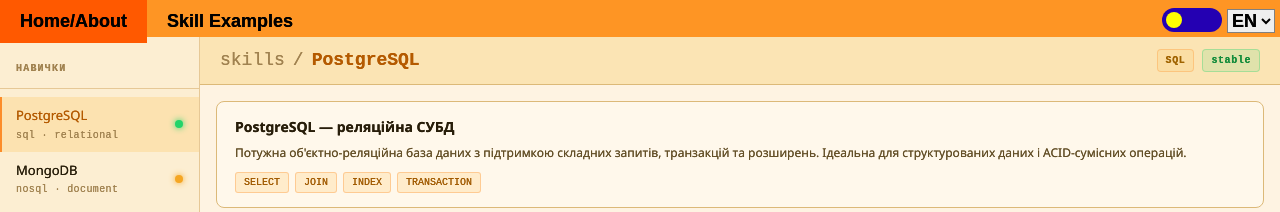
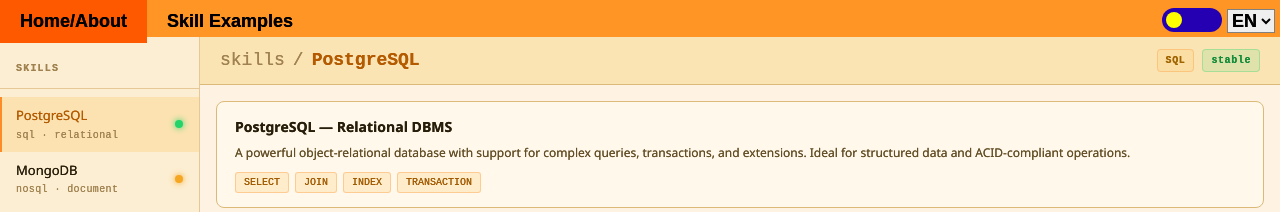
Before and after one commit to Tecrak/portfolio, a Next.js app: page /en/page/examples/postgresql in a window 1280 px wide. Shown: the top 212 px of the page. Built offline with nearby package versions, Linux system fonts and the light colour scheme; no server answers; the database is empty.

Commit message:
Added translation

```diff
--- a/app/[locale]/lang/de.json
+++ b/app/[locale]/lang/de.json
@@ -92,5 +92,27 @@
         "Description": "Abschluss der vollständigen allgemeinen Sekundarschulbildung am Lyzeum Nr. 2 in Stryzhavka mit einem Durchschnitt von 10 Punkten sowie der Bestnote 12 im Fach Informatik. Aktive Teilnahme an Olympiaden in Informatik und Geografie. Mitglied des Organisationsteams der Schule. Unterstützung von Schülern und Lehrkräften bei Computerproblemen und anderen technischen Anliegen."
       }
     ]
+  },
+  "Examples": {
+  "sidebarTitle": "Fähigkeiten",
+  "download": "Lade....",
+  "footerText": "env: bereit",
+  "breadcrumbRoot": "skills",
+  "testAreaLabel": "Testbereich",
+  "indexHint": "← Fähigkeit aus der Liste auswählen",
+  "skills": {
+    "/page/examples/postgresql": {
+      "infoTitle": "PostgreSQL — Relationales DBMS",
+      "infoDesc": "Eine leistungsstarke objektrelationale Datenbank mit Unterstützung für komplexe Abfragen, Transaktionen und Erweiterungen. Ideal für strukturierte Daten und ACID-konforme Operationen."
+    },
+    "/page/examples/mongodb": {
+      "infoTitle": "MongoDB — Dokumentendatenbank",
+      "infoDesc": "Eine flexible BSON-basierte Dokumentendatenbank. Ideal für unstrukturierte oder sich ändernde Schemata und schnelle Iteration."
+    },
+    "/page/examples/mysql": {
+      "infoTitle": "MySQL — Populäres DBMS",
+      "infoDesc": "Eine weit verbreitete relationale Datenbank, besonders in der Webentwicklung. Hervorragend für den LAMP-Stack und leseintensive Anwendungen."
+    }
   }
 }
+}
--- a/app/[locale]/lang/en.json
+++ b/app/[locale]/lang/en.json
@@ -93,5 +93,28 @@
         "Description": "Completed full general secondary education at Stryzhavka Lyceum No. 2, achieving an average grade of 10 and an excellent grade of 12 in Computer Science. Actively participated in olympiads in computer science and geography. Was a member of the school organizer team. Assisted students and staff with computer-related issues and other technical problems."
       }
     ]
+  },
+  "Examples": {
+  "sidebarTitle": "skills",
+  "footerText": "env: ready",
+  "download": "Download....",
+  "breadcrumbRoot": "skills",
+  "testAreaLabel": "test area",
+  "indexHint": "← select a skill from the list",
+  "skills": {
+    "/page/examples/postgresql": {
+      "infoTitle": "PostgreSQL — Relational DBMS",
+      "infoDesc": "A powerful object-relational database with support for complex queries, transactions, and extensions. Ideal for structured data and ACID-compliant operations."
+    },
+    "/page/examples/mongodb": {
+      "infoTitle": "MongoDB — Document Database",
+      "infoDesc": "A flexible BSON-based document database. Ideal for unstructured or evolving schemas and rapid iteration."
+    },
+    "/page/examples/mysql": {
+      "infoTitle": "MySQL — Popular DBMS",
+      "infoDesc": "A widely used relational database, especially in web development. Great for the LAMP stack and read-heavy applications."
+    }
   }
 }
+
+}
--- a/app/[locale]/lang/ua.json
+++ b/app/[locale]/lang/ua.json
@@ -94,5 +94,27 @@
         "Description": "Пройшов повну загальну середню освіту в Стрижавському ліцеї №2, де отримав середню оцінку 10 та відмінну оцінку 12 з інформатики. Приймав активну участь в олімпіадах з інформатики, географії. Був членом команди Педагога організатора. Допомагав усім у школі у питаннях ком'пютерів та інших технічних проблем. "
       }
     ]
+  },
+  "Examples": {
+  "sidebarTitle": "навички",
+  "footerText": "env: ready",
+  "download": "Завантаження....",
+  "breadcrumbRoot": "skills",
+  "testAreaLabel": "test area",
+  "indexHint": "← оберіть навичку зі списку",
+  "skills": {
+    "/page/examples/postgresql": {
+      "infoTitle": "PostgreSQL — реляційна СУБД",
+      "infoDesc": "Потужна об'єктно-реляційна база даних з підтримкою складних запитів, транзакцій та розширень. Ідеальна для структурованих даних і ACID-сумісних операцій."
+    },
+    "/page/examples/mongodb": {
+      "infoTitle": "MongoDB — документна БД",
+      "infoDesc": "Гнучка документна база даних на основі BSON. Ідеальна для неструктурованих або мінливих схем та швидкої ітерації."
+    },
+    "/page/examples/mysql": {
+      "infoTitle": "MySQL — популярна СУБД",
+      "infoDesc": "Широко використовувана реляційна база даних, особливо у веб-розробці. Відмінно підходить для LAMP-стеку та додатків з читанням-переважанням."
+    }
   }
 }
+}
--- a/app/[locale]/page/examples/layout.tsx
+++ b/app/[locale]/page/examples/layout.tsx
@@ -2,6 +2,7 @@
 
 import Link from "next/link";
 import { usePathname } from "next/navigation";
+import { useTranslations } from "next-intl";
 import { EXAMPLELINKS, ExampleLink } from "@/app/config/examplelinks";
 import "./styles/examples.layout.css";
 
@@ -20,6 +21,7 @@ export default function ExamplesLayout({
 }: {
   children: React.ReactNode;
 }) {
+  const t = useTranslations("Examples");
   const pathname = usePathname();
   const normalized = stripLocale(pathname);
   const current = useCurrentLink(EXAMPLELINKS);
@@ -27,11 +29,28 @@ export default function ExamplesLayout({
   const statusClass = `ex-badge--${current?.badgeStatus ?? "stable"}`;
   const isIndex = normalized === "/page/examples";
 
+  const skillT = current
+    ? (() => {
+        try {
+          return {
+            infoTitle: t(`skills.${current.path}.infoTitle`),
+            infoDesc: t(`skills.${current.path}.infoDesc`),
+          };
+        } catch {
+          return {
+            infoTitle: current.infoTitle,
+            infoDesc: current.infoDesc,
+          };
+        }
+      })()
+    : null;
+
   return (
     <div className="examples-root">
+      {/* ── SIDEBAR ── */}
       <aside className="ex-sidebar">
         <div className="ex-sidebar__header">
-          <span className="ex-sidebar__title">навички</span>
+          <span className="ex-sidebar__title">{t("sidebarTitle")}</span>
         </div>
 
         <ul className="ex-sidebar__list">
@@ -58,14 +77,15 @@ export default function ExamplesLayout({
 
         <div className="ex-sidebar__footer">
           <span className="ex-sidebar__footer-dot" />
-          <span className="ex-sidebar__footer-text">env: ready</span>
+          <span className="ex-sidebar__footer-text">{t("footerText")}</span>
         </div>
       </aside>
 
+      {/* ── MAIN ── */}
       <main className="ex-main">
         <div className="ex-topbar">
           <div className="ex-breadcrumb">
-            <span className="ex-breadcrumb__root">skills</span>
+            <span className="ex-breadcrumb__root">{t("breadcrumbRoot")}</span>
             <span className="ex-breadcrumb__sep">/</span>
             <span className="ex-breadcrumb__current">
               {current?.label ?? "—"}
@@ -86,10 +106,10 @@ export default function ExamplesLayout({
         </div>
 
         <div className="ex-content">
-          {current && (
+          {current && skillT && (
             <div className="ex-info">
-              <p className="ex-info__title">{current.infoTitle}</p>
-              <p className="ex-info__desc">{current.infoDesc}</p>
+              <p className="ex-info__title">{skillT.infoTitle}</p>
+              <p className="ex-info__desc">{skillT.infoDesc}</p>
               {current.infoChips && (
                 <div className="ex-info__chips">
                   {current.infoChips.map((c) => (
@@ -105,7 +125,7 @@ export default function ExamplesLayout({
           {!isIndex && (
             <div className="ex-test">
               <div className="ex-test__header">
-                <span className="ex-test__label">test area</span>
+                <span className="ex-test__label">{t("testAreaLabel")}</span>
               </div>
               <div className="ex-test__body">{children}</div>
             </div>
@@ -113,7 +133,7 @@ export default function ExamplesLayout({
 
           {isIndex && (
             <div className="ex-index-hint">
-              <span>← оберіть навичку зі списку</span>
+              <span>{t("indexHint")}</span>
             </div>
           )}
         </div>
--- a/app/[locale]/page/examples/postgresql/(list)/page.tsx
+++ b/app/[locale]/page/examples/postgresql/(list)/page.tsx
@@ -4,13 +4,15 @@ import { FormSubmit } from "../components/formSubmit";
 import { usePeople } from "@/app/api/usePeople";
 import DeleteButton from "../components/deleteButton";
 import EditButton from "../components/editButton";
+import { useTranslations } from "next-intl";
 import "../styles/postgresql.page.css";
 
 export default function PostgresqlPage() {
   const { data: dbInfo = [], isLoading } = usePeople();
+  const t = useTranslations("Examples");
 
   if (isLoading) {
-    return <div className="pg-loading">завантаження...</div>;
+    return <div className="pg-loading">{t("download")}</div>;
   }
 
   return (
```
